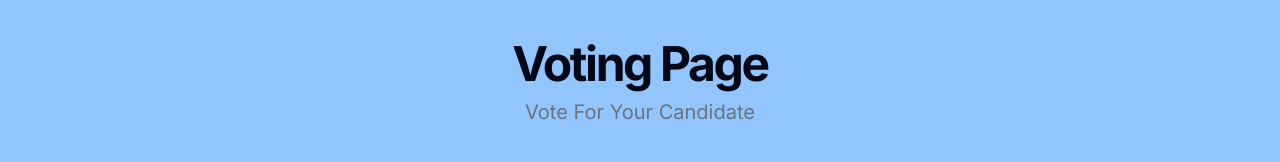
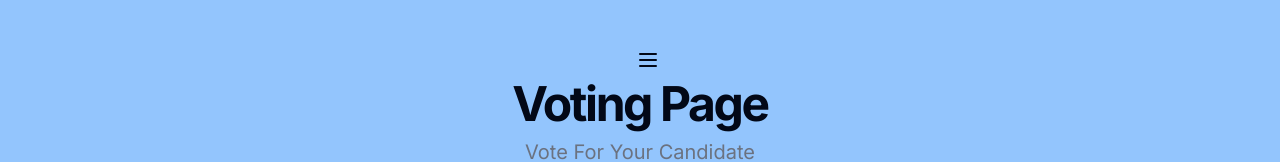
Before and after one commit to LunaG18/voting-platform, a Next.js app: page /vote in a window 1280 px wide. Shown: the top 162 px of the page. Built offline with nearby package versions, Linux system fonts and the light colour scheme.

Commit message:
i forgot but it was alot

```diff
--- a/app/homepage/page.tsx
+++ b/app/homepage/page.tsx
@@ -12,10 +12,9 @@ const Navbar: React.FC = () => {
 
     return (
       <div className="flex flex-col min-h-screen">
-       <header>
-          <nav className="bg-white shadow-md p-3">
-            <div className="container mx-auto">
-              <div className="flex items-center justify-between">
+       <header className="fixed inset-x-0 top-0 z-10 bg-white shadow-sm dark:shadow dark:bg-gray-950">
+  <div className="container flex h-16 items-center px-4 md:px-6">
+  <div className="flex items-center justify-between">
                 <a href="homepage" className="text-blue-500 font-bold text-2xl">Election Platform</a>
                 <button onClick={toggleNavbar} className="focus:outline-none lg:hidden">
                   <svg className="h-6 w-6 fill-current" xmlns="http://www.w3.org/2000/svg" viewBox="0  0  24  24">
@@ -23,19 +22,33 @@ const Navbar: React.FC = () => {
                   </svg>
                 </button>
               </div>
-              <div className={`${isOpen ? '' : 'hidden'} lg:block`}>
-                <ul className="flex space-x-4">
-                  <li><a href="vote" className="text-dark"><u>Vote for Candidate</u></a></li>
-                  <li><a href="signup" className="text-dark">Register</a></li>
-                  <li><a href="login" className="text-dark">Log In</a></li>
-                </ul>
-              </div>
-            </div>
-          </nav>
-        </header>
+    <div className="flex items-center gap-2 ml-auto shrink-0">
+      <a
+        className="inline-flex h-10 items-center justify-center rounded-md bg-blue-500 px-8 text-sm font-medium text-gray-50 shadow transition-colors hover:bg-blue-600 focus-visible:outline-none focus-visible:ring-1 focus-visible:ring-blue-600 disabled:pointer-events-none disabled:opacity-50 dark:bg-gray-50 dark:text-gray-900 dark:hover:bg-gray-50/90 dark:focus-visible:ring-gray-300"
+        href="vote"
+      >
+        Vote
+      </a>
+      <a
+        className="inline-flex h-10 items-center justify-center rounded-md border-b-2 border-blue-500 bg-white px-8 text-sm font-medium shadow-sm transition-colors hover:bg-gray-100 hover:text-gray-900 focus-visible:outline-none focus-visible:ring-1 focus-visible:ring-gray-950 disabled:pointer-events-none disabled:opacity-50 dark:border-gray-800 dark:border-gray-800 dark:bg-gray-950 dark:hover:bg-gray-800 dark:hover:text-gray-50 dark:focus-visible:ring-gray-300"
+        href="signup"
+      >
+        Register
+      </a>
+      <a
+        className="inline-flex h-10 items-center justify-center rounded-md bg-white px-8 text-sm font-medium text-gray-900 shadow transition-colors hover:bg-gray-100 hover:text-gray-900 focus-visible:outline-none focus-visible:ring-1 focus-visible:ring-gray-950 disabled:pointer-events-none disabled:opacity-50 dark:bg-gray-50 dark:text-gray-900 dark:hover:bg-gray-50/90 dark:focus-visible:ring-gray-300 underline"
+        href="login"
+      >
+        Login
+      </a>
+    </div>
+  </div>
+</header>
+
         <main className="flex-1 bg-blue-300" >
           <div className="py-8">
           <div className="flex flex-col items-center justify-center space-y-4 text-center">
+            <h2 className="text-3xl font-bold"> National Elections</h2>
         <h1 className="text-3xl font-bold">Live poll results</h1>
         <p className="max-w-3xl text-black dark:text-gray-400 border p-4">
           Welcome to the live polling results of our voting app, where real-time democracy unfolds at your fingertips! As the votes pour in, we're here to provide you with real-time updates on how your favourite candidates are performing. Whether you're a first-time visitor or a returning user, we encourage you to register or log in to take part in this pivotal process. Casting your vote for your favourite candidate not only amplifies your voice but also shapes the future direction of governance. Don't miss this chance to make your vote count in real-time, as we bring the power of decision-making closer to you than ever before.
--- a/app/login/page.tsx
+++ b/app/login/page.tsx
@@ -66,7 +66,7 @@ export default function Login() {
 
             <div>
 <button
-                onClick={() => signIn('credentials', {email, password, redirect: true, callbackUrl: '/'})}
+                onClick={() => signIn('credentials', {email, password, redirect: true, callbackUrl: '/homepage'})}
                 disabled={!email || !password}
                 className="disabled:opacity-50 flex w-full justify-center rounded-md bg-gray-500 px-3 py-1.5 text-sm font-semibold leading-6 text-white shadow-sm hover:bg-gray-400 focus-visible:outline focus-visible:outline-2 focus-visible:outline-offset-2 focus-visible:outline-gray-500"
 >
@@ -78,7 +78,7 @@ export default function Login() {
           <p className="mt-10 text-center text-sm text-gray-600">
             Not a member?{' '}
 <button onClick={() => router.push('signup')} className="font-semibold leading-6 text-gray-400 hover:text-gray-300">
-              Sign Up
+              Register
 </button>
 </p>
 </div>
--- a/app/page.tsx
+++ b/app/page.tsx
@@ -6,7 +6,7 @@ export default function Home() {
   const session = useSession({
     required: true,
     onUnauthenticated() {
-      redirect('/login');
+      redirect('/homepage');
     },
   });
   return (
--- a/app/signup/page.tsx
+++ b/app/signup/page.tsx
@@ -10,8 +10,14 @@ export default function Signup() {
   const [password, setPassword] = useState('');
   const [passwordAgain, setPasswordAgain] = useState('');
 
+  const router = useRouter();
+
   const signup = () => {
     createUserWithEmailAndPassword(auth, email, password);
+
+    router.push("/homepage");
+
+
   };
 
   return (
--- a/app/vote/page.tsx
+++ b/app/vote/page.tsx
@@ -13,6 +13,30 @@ const Navbar: React.FC = () => {
     return (
       <div className="flex flex-col h-screen bg-blue-300">
   <header className="py-10 text-center">
+  <button
+        type="button"
+        aria-pressed="false"
+        data-state="off"
+        className="inline-flex items-center justify-center rounded-md text-sm font-medium ring-offset-background transition-colors hover:bg-muted hover:text-muted-foreground focus-visible:outline-none focus-visible:ring-2 focus-visible:ring-ring focus-visible:ring-offset-2 disabled:pointer-events-none disabled:opacity-50 data-[state=on]:bg-accent data-[state=on]:text-accent-foreground bg-transparent h-10 px-3 ml-4"
+        aria-label="Toggle bar"
+      >
+        <svg
+          xmlns="http://www.w3.org/2000/svg"
+          width="24"
+          height="24"
+          viewBox="0 0 24 24"
+          fill="none"
+          stroke="currentColor"
+          stroke-width="2"
+          stroke-linecap="round"
+          stroke-linejoin="round"
+          className="h-6 w-6"
+        >
+          <line x1="4" x2="20" y1="12" y2="12"></line>
+          <line x1="4" x2="20" y1="6" y2="6"></line>
+          <line x1="4" x2="20" y1="18" y2="18"></line>
+        </svg>
+      </button>
     <div className="container">
       <div className="space-y-2">
         <h1 className="text-3xl font-bold tracking-tighter sm:text-4xl md:text-5xl"><a href="homepage" >Voting Page</a></h1>
```
Also changed, not shown: 1 other file (tests, documents, lock files or other folders).
